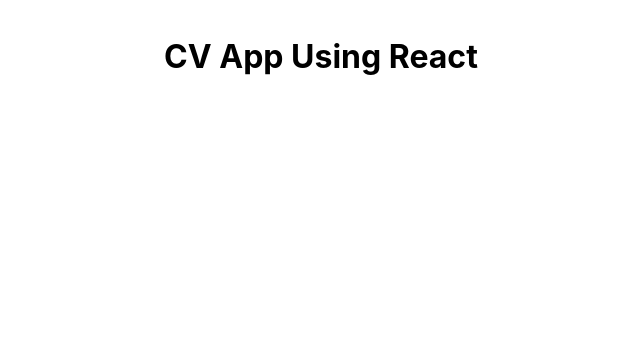
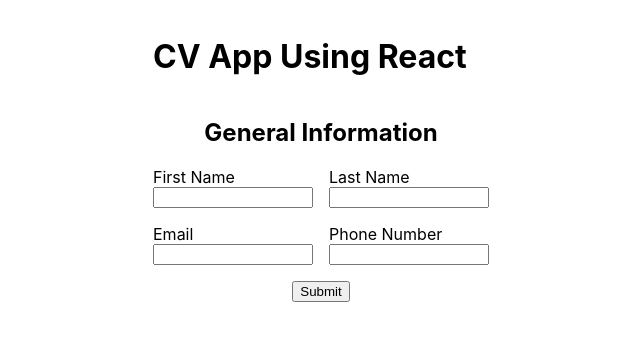
Before and after one commit to Eroth97/cv-project, a React (Create React App) app: page / in a window 1280 px wide. Shown: the top 340 px of the page, without its empty margins (319-959 px from the left). Built offline with nearby package versions, Linux system fonts and the light colour scheme.

Commit message:
Create and style General Info form

```diff
--- a/src/App.js
+++ b/src/App.js
@@ -1,7 +1,10 @@
+import GeneralInfo from './components/GeneralInfo';
+
 function App() {
   return (
-    <div>
+    <div className='column'>
       <h1>CV App Using React</h1>
+      <GeneralInfo />
     </div>
   );
 }
--- a/src/components/GeneralInfo.js
+++ b/src/components/GeneralInfo.js
@@ -0,0 +1,45 @@
+import React, {Component} from 'react';
+
+class GeneralInfo extends Component{
+  constructor(props){
+    super(props);
+    this.handle = this.handle.bind(this);
+  }
+
+  handle(event){
+    event.preventDefault();
+    console.log(event.target);
+  }
+
+  render(){
+    return(<div className='column'>
+      <h2>General Information</h2>
+      <form>
+        <div className='column'>
+          <label htmlFor='first-Name'>First Name</label>
+          <input id='first-Name' type='text' />
+        </div>
+
+        <div className='column'>
+          <label htmlFor='last-Name'>Last Name</label>
+          <input id='last-Name' type='text' />
+        </div>
+
+        <div className='column'>
+          <label htmlFor='email'>Email</label>
+          <input id='email' type='email' />
+        </div>
+
+        <div className='column'>
+          <label htmlFor='number'>Phone Number</label>
+          <input id='number' type='number' />
+        </div>
+        <div id='button1'>
+          <button type="submit" onClick={this.handle}> Submit</button>
+        </div>
+      </form>
+    </div>)
+  }
+}
+
+export default GeneralInfo;
--- a/src/styling/index.css
+++ b/src/styling/index.css
@@ -16,3 +16,24 @@
   display: flex;
   justify-content: center;
 }
+
+.column{
+  flex-direction: column;
+}
+
+
+form{
+  display: grid;
+  grid-template-columns: 10rem 10rem;
+  grid-column-gap: 1rem;
+  grid-row-gap: 1rem;
+}
+
+h2{
+  display: flex;
+  justify-content: center;
+}
+
+#button1{
+  grid-column: 1/-1;
+}
```
